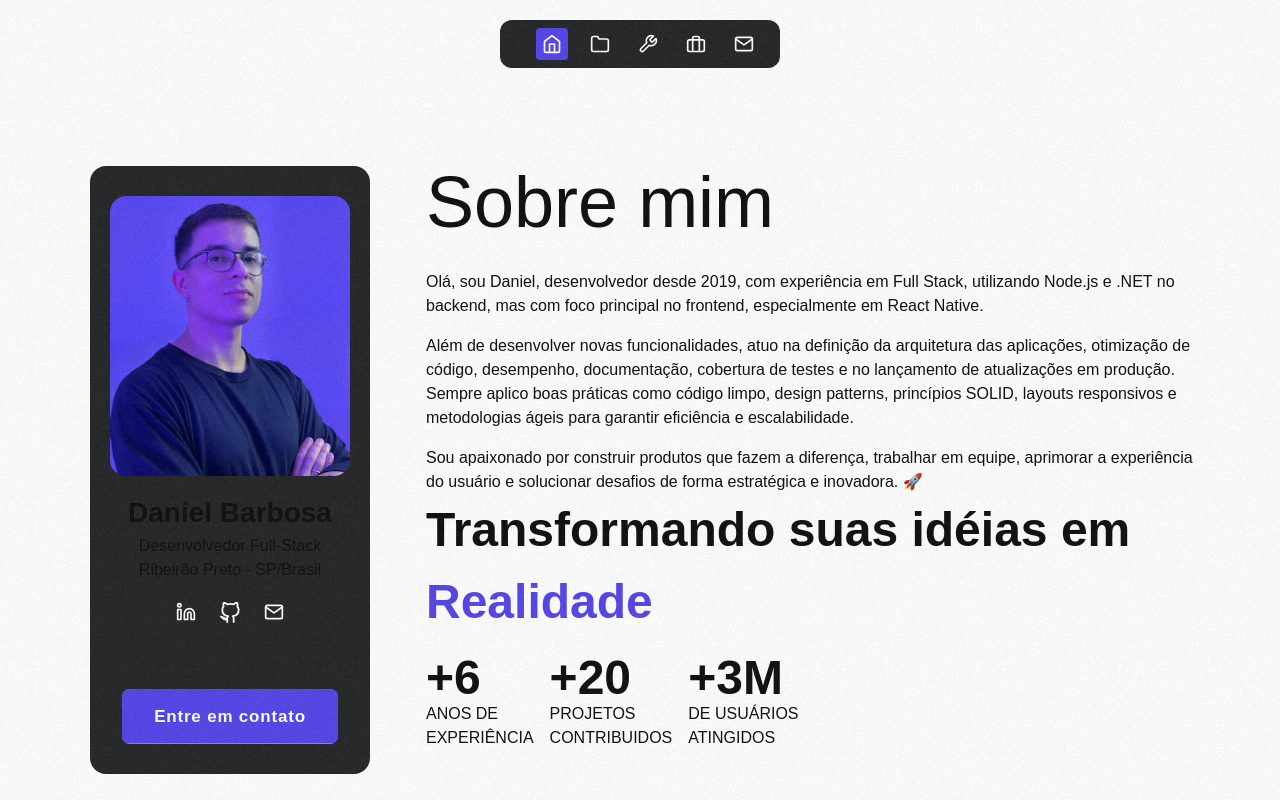
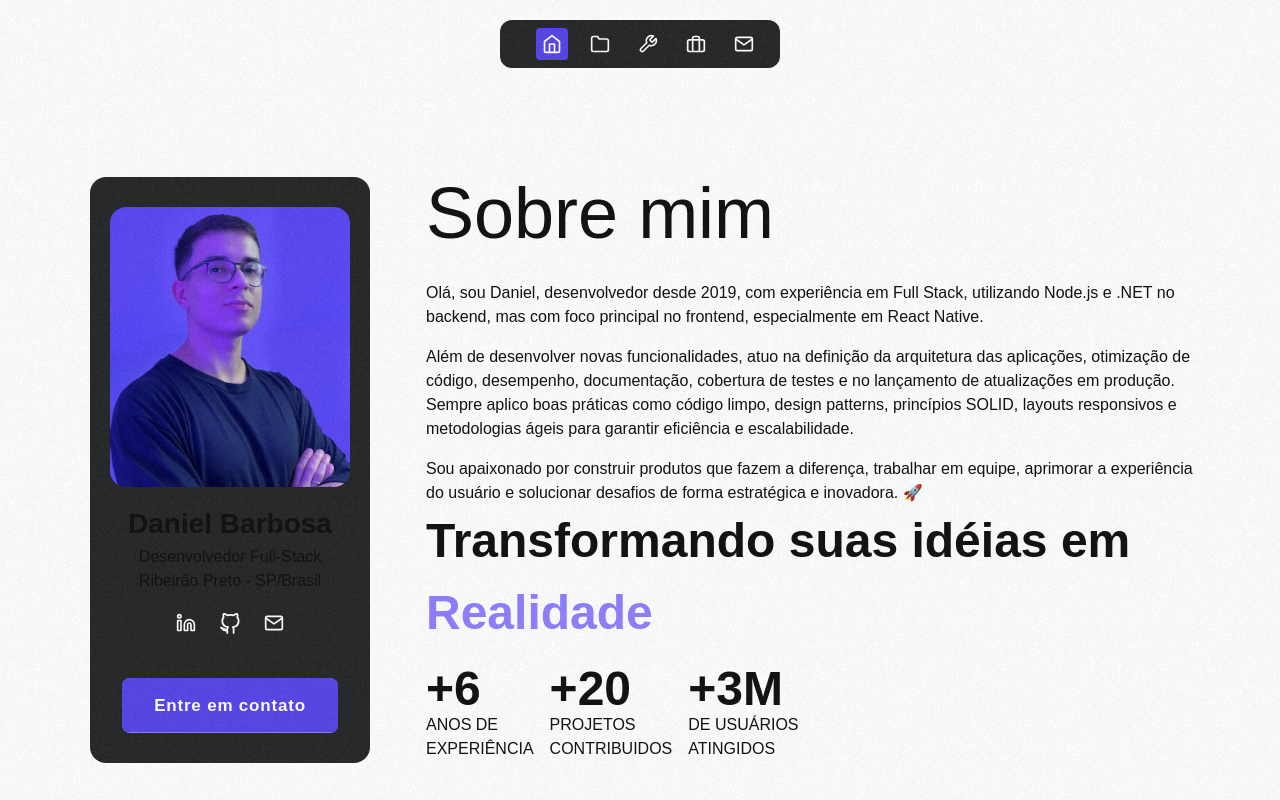
Before and after one commit to danielJunio0/portfolio, a Next.js app: page / in a window 1280 px wide. Built offline with nearby package versions, Linux system fonts and the light colour scheme.

Commit message:
Ajuste espaçamento

```diff
--- a/src/app/experience/page.tsx
+++ b/src/app/experience/page.tsx
@@ -3,7 +3,7 @@ export default function Experience() {
   return (
     <section>
       <h1 className="text-[48px] font-bold">Transformando suas idéias em {" "}
-        <span className="text-[#5746e9]">
+        <span className="text-[#8e81ff]">
           Realidade
         </span>
       </h1>
--- a/src/components/ProfileContainer/index.tsx
+++ b/src/components/ProfileContainer/index.tsx
@@ -44,7 +44,7 @@ const ProfileContainer = () => {
           <a target="_blank" href="https://github.com/danielJunio0" className="cursor-pointer p-[4px] hover:bg-[#5746e9] rounded-[6px]"><Image className="text-white fill-white" width={20} alt="icon" src={GitHubImg} /></a>
           <a target="_blank" href="mailto:daniel_junio_@hotmail.com" className="cursor-pointer p-[4px] hover:bg-[#5746e9] rounded-[6px]"><Image className="text-white fill-white" width={20} alt="icon" src={MailImg} /></a>
         </div>
-        <div className="mt-[46px]">
+        <div className="mt-[24px]">
           <Button >
             Entre em contato
           </Button>
```
